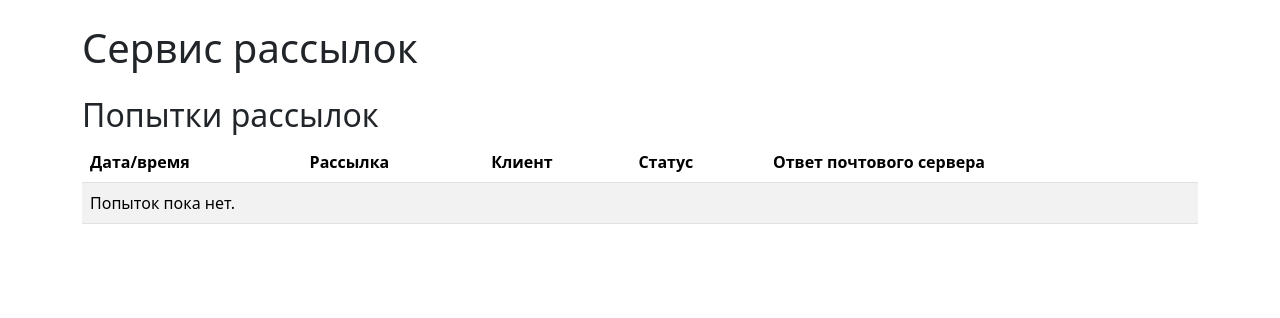
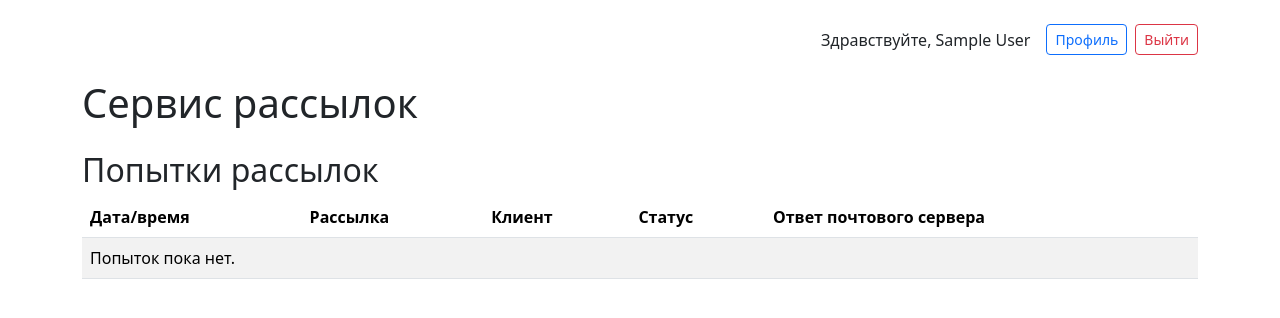
Before and after one commit to Lexish-ru/Module_6, a Django app: page /attempts/ in a window 1280 px wide. Shown: the top 318 px of the page. Run offline with Django 5.2, Linux system fonts and the light colour scheme; the visitor is signed in with stand-in values (Sample User, id 1); data that the repository does not hold is empty.

Commit message:
CP_5_исправлена ошибка отображения страници logout

```diff
--- a/mailing_service/settings.py
+++ b/mailing_service/settings.py
@@ -38,14 +38,14 @@ ALLOWED_HOSTS = []
 # Application definition
 
 INSTALLED_APPS = [
+    'mailings',
+    'users',
     'django.contrib.admin',
     'django.contrib.auth',
     'django.contrib.contenttypes',
     'django.contrib.sessions',
     'django.contrib.messages',
     'django.contrib.staticfiles',
-    'mailings',
-    'users',
 ]
 
 MIDDLEWARE = [
--- a/mailing_service/urls.py
+++ b/mailing_service/urls.py
@@ -20,7 +20,6 @@ from django.urls import include, path
 urlpatterns = [
     path('admin/', admin.site.urls),
     path('', include('mailings.urls')),
+    path('accounts/', include('users.urls')),
     path('accounts/', include('django.contrib.auth.urls')),
-    path('users/', include('users.urls')),
-
 ]
--- a/mailings/templates/mailings/base.html
+++ b/mailings/templates/mailings/base.html
@@ -7,6 +7,19 @@
 </head>
 <body>
     <div class="container mt-4">
+        <div class="d-flex justify-content-end align-items-center gap-2 mb-4">
+            {% if user.is_authenticated %}
+                <span class="me-2">Здравствуйте, {{ user.get_full_name|default:user.email }}</span>
+                <a href="{% url 'profile-edit' %}" class="btn btn-outline-primary btn-sm">Профиль</a>
+                <form action="{% url 'logout' %}" method="post" style="display: inline;">
+                    {% csrf_token %}
+                    <button type="submit" class="btn btn-outline-danger btn-sm">Выйти</button>
+                </form>
+            {% else %}
+                <a href="{% url 'login' %}" class="btn btn-outline-primary btn-sm">Вход</a>
+                <a href="{% url 'register' %}" class="btn btn-outline-success btn-sm">Регистрация</a>
+            {% endif %}
+        </div>
         <h1 class="mb-4">Сервис рассылок</h1>
         {% block content %}
         {% endblock %}
--- a/mailings/templates/registration/logged_out.html
+++ b/mailings/templates/registration/logged_out.html
@@ -1,6 +1,6 @@
 {% extends "mailings/base.html" %}
 {% block title %}Выход{% endblock %}
 {% block content %}
-<h2>Вы вышли из системы.</h2>
-<a href="{% url 'login' %}">Войти снова</a>
+  <h2>Вы вышли из системы</h2>
+  <a href="{% url 'login' %}" class="btn btn-primary">Войти снова</a>
 {% endblock %}
--- a/users/models.py
+++ b/users/models.py
@@ -30,6 +30,8 @@ class CustomUserManager(BaseUserManager):
 
 class CustomUser(AbstractUser):
     email = models.EmailField(unique=True, verbose_name="Email (логин)")
+    first_name = models.CharField(max_length=50, blank=True, null=True, verbose_name="Имя")
+    last_name = models.CharField(max_length=50, blank=True, null=True, verbose_name="Фамилия")
     avatar = models.ImageField(upload_to="media/", blank=True, null=True, verbose_name="Аватар")
     phone = models.CharField(max_length=30, blank=True, null=True, verbose_name="Телефон")
     country = models.CharField(max_length=100, blank=True, null=True, verbose_name="Страна")
```
Also changed, not shown: mailings/migrations/0002_client_owner_mailing_owner_mailingattempt_owner_and_more.py (added), mailings/migrations/0003_alter_client_options_alter_mailing_options_and_more.py (added), users/migrations/0001_initial.py (added), users/migrations/0002_alter_customuser_managers.py (added), users/templates/users/profile_form.html (renamed from users/templates/users/profiles_form.html).
